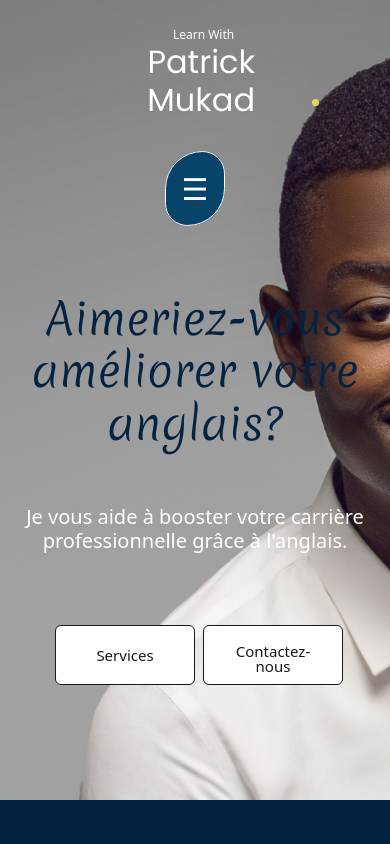
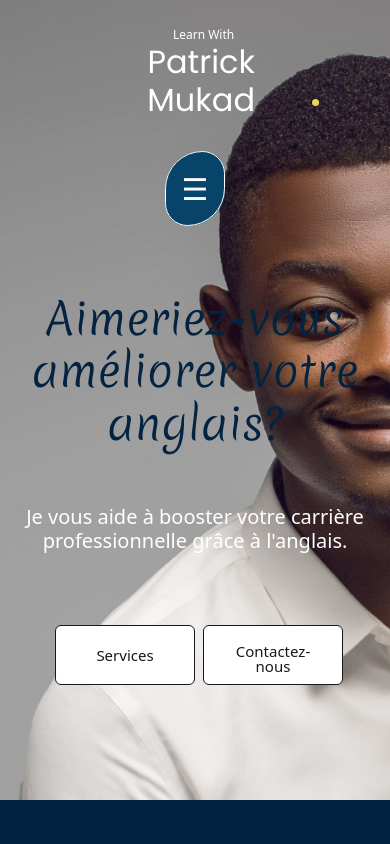
Before and after one commit to mikeaxle/learning-with-patrick, a Nuxt app: page / in a window 390 px wide. Shown: the top 844 px of the page. Built offline with nearby package versions, Linux system fonts and the light colour scheme.

Commit message:
fixed background image to show the picture in full on mobile view

```diff
--- a/pages/index.vue
+++ b/pages/index.vue
@@ -355,7 +355,7 @@ export default defineComponent({
   background-image: url("../assets/images/patrick_profile.jpg");
   /* Create the parallax scrolling effect */
   background-attachment: fixed;
-  background-position: center;
+  background-position: right;
   background-repeat: no-repeat;
   background-size: cover;
 }
```
